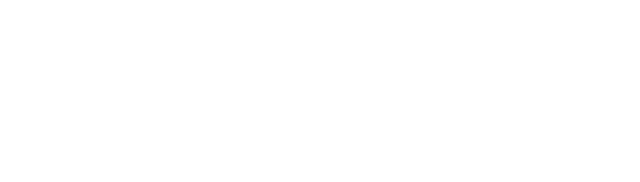
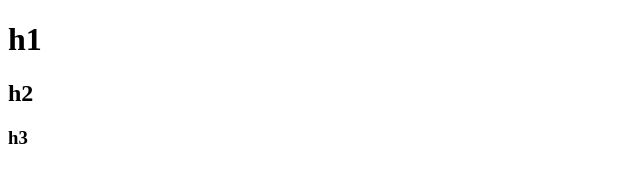
Before and after one commit to bozsodaniel/git-one, a plain HTML site: page index.html in a window 1280 px wide. Shown: the whole page, without its empty margins (0-640 px from the left). Drawn offline with Linux system fonts and the light colour scheme.

```diff
--- a/index.html
+++ b/index.html
@@ -7,6 +7,8 @@
         </title>
     </head>
     <body>
-
+        <h1>h1</h1>
+        <h2>h2</h2>
+        <h3>h3</h3>
     </body>
 </html>
```
